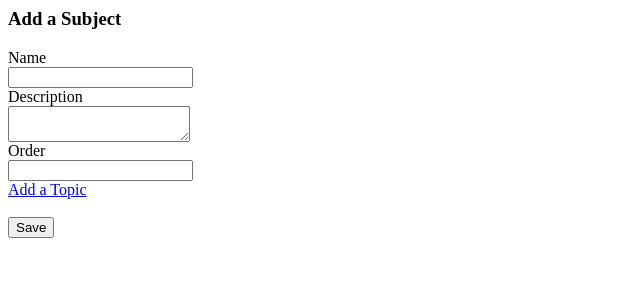
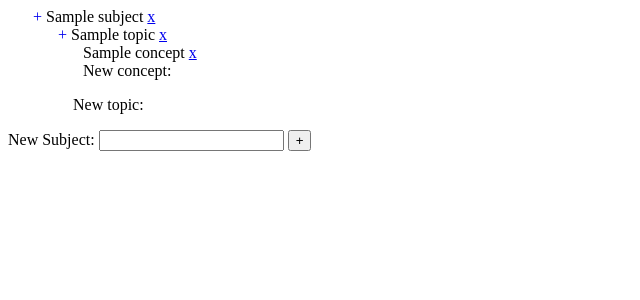
Before and after one commit to technomicssolutions/test-tag_app, a Django app: template django_mysite/problems/templates/add_subject.html in a window 1280 px wide. Shown: the top 300 px of the page, without its empty margins (0-640 px from the left). Run offline with Django 3.2, Linux system fonts and the light colour scheme; the template is opened without the code that fills it: values that come from a table or form of the project are taken from there, others are empty; tables that the repository leaves empty hold one stand-in row (values such as "Sample post"); parts of the project's set-up code (start-up, migrations or seed data) failed here and were passed over.

Commit message:
Added expandable view

```diff
--- a/django_mysite/mysite/urls.py
+++ b/django_mysite/mysite/urls.py
@@ -9,7 +9,10 @@
 	url(r'^$',views.HomeView.as_view(), name="home"),
     url(r'^problems/', include('problems.urls', namespace="problems")),
     url(r'^admin/', include(admin.site.urls)),
-    url(r'^add/',views.admin_view, name="add"),
-    url(r'^add_subject/',views.AddSubjectView.as_view(), name = "add_subject"),
-    # url(r'^add_topic/',views.AddTopic.as_view(), name="add_topic"),
+    url(r'^tree_view/',views.AddSubjectView.as_view(), name = "tree_view"),
+    url(r'^add_topic/',views.AddTopicView.as_view(), name = "add_topic"),
+    url(r'^add_concept/',views.AddConceptView.as_view(), name = "add_concept"),
+    url(r'^delete_tag/(?P<tag_id>\d+)',views.DeleteTagView.as_view(), name="delete_tag"),
+    url(r'^delete_topic/(?P<topic_id>\d+)',views.DeleteTopicView.as_view(), name="delete_topic"),
+    url(r'^delete_concept/(?P<concept_id>\d+)',views.DeleteConceptView.as_view(), name="delete_concept"),
 )
--- a/django_mysite/problems/models.py
+++ b/django_mysite/problems/models.py
@@ -4,8 +4,6 @@
 
 class Subject(models.Model):
     name = models.CharField('Name of the Subject', max_length = 200)
-    description = models.TextField('Description', max_length = 500)
-    order = models.IntegerField('Order', max_length = 10, default = '1')
 
     def __unicode__(self):
         return self.name
@@ -17,7 +15,7 @@
 class Topic(models.Model):
     subject = models.ForeignKey(Subject)
     name = models.CharField('Name of the Topic', max_length = 200)
-    description = models.TextField('Description', max_length = 500)
+
 
     def __unicode__(self):
         return self.name
@@ -29,7 +27,6 @@
 class Concept(models.Model):
     topic = models.ForeignKey(Topic)
     name = models.CharField('Name of the Concept', max_length = 200)
-    description = models.TextField('Description', max_length = 500)
 
     def __unicode__(self):
         return self.name
@@ -40,24 +37,24 @@
 
 
 class Problem(models.Model):
-        concept = models.ForeignKey(Concept, null = True, blank = True)
-        question = models.CharField(max_length=200)
-        create_date = models.DateTimeField('date created')
+    concept = models.ForeignKey(Concept, null = True, blank = True)
+    question = models.CharField(max_length=200)
+    create_date = models.DateTimeField('date created')
 
-        def was_created_recently(self):
-            now = timezone.now()
-            return now - datetime.timedelta(days=1) <= self.create_date < now
+    def was_created_recently(self):
+        now = timezone.now()
+        return now - datetime.timedelta(days=1) <= self.create_date < now
         was_created_recently.admin_order_field = 'create_date'
         was_created_recently.boolean = True
         was_created_recently.short_description = 'Created recently?'
 
-        def __unicode__(self):
-                return self.question
+    def __unicode__(self):
+        return self.question
 
 class Choice(models.Model):
-        problem = models.ForeignKey(Problem)
-        choice_text = models.CharField(max_length=200)
-        votes = models.IntegerField(default=0)
+    problem = models.ForeignKey(Problem)
+    choice_text = models.CharField(max_length=200)
+    votes = models.IntegerField(default=0)
 
-        def __unicode__(self):
-                return self.choice_text
+    def __unicode__(self):
+        return self.choice_text
--- a/django_mysite/problems/templates/add_subject.html
+++ b/django_mysite/problems/templates/add_subject.html
@@ -1,71 +1,53 @@
 <html>
-    <h3>Add a Subject </h3>
     <head>
         <script type="text/javascript" src="/static/js/mootools-core-1.4.2-full-compat-yc.js"></script>
         <script type="text/javascript" src="/static/js/mootools-more-1.4.0.1.js"></script>
-        <script type="text/javascript">
-            window.addEvent('domready', function(){
-                $$('.add_topic').hide();
-                $$('.add_concept').hide();
-                $$('.add_new_concept').hide();
-                $$('.add_new_topic').addEvent('click', function(e){
-                    e.stop();
-                    $$('.add_topic').show();
-                    $$('.add_new_concept').show();
-                });
-                $$('.add_new_concept').addEvent('click', function(e){
-                    e.stop();
-                    $$('.add_concept').show();
-                });
-                $$('.save_subject').addEvent('click', function(e){
-
-                    var subject = $$('.subject_form').toQueryString();
-                    var url = 'add_subject/';
-                    var ajaxRequest = new Request({
-                        url: url,
-                        method: 'post',
-                        data: subject,
-                        onSuccess: function(){
-                            console.log('You have successfully sent the Message');
-                        },
-                        onFailure: function(){
-                            console.log('failure');
-                            console.log(this.getHeader('Status'));
-                        },
-                        onException: function(headerName, value) {
-                            console.log('exception');
-                            console.log(headerName+': '+value);
-                        }
-                    });
-                    ajaxRequest.send();
-                    // console.log('e==='+e)
-                });
-            });
-        </script>
+        <script type="text/javascript" src="/static/js/common.js"></script>
+        <link rel="stylesheet" type="text/css" href="/static/style.css">
     </head>
     <body>
-        <form method="post" class="subject_form">{% csrf_token %}
-            <label for="name">Name</label><br>
-            <input type="text" name="name"><br>
-            <label for="desc">Description</label><br>
-            <textarea name="desc"></textarea> <br>
-            <label for="order">Order</label><br>
-            <input type="text" name="order"><br>
-            <a href="#" class="add_new_topic">Add a Topic</a><br>
-            <div class="add_topic">
-                <label for="topic_name">Name</label><br>
-                <input type="text" name="topic_name"><br>
-                <label for="topic_desc">Description</label><br>
-                <textarea name="topic_desc"></textarea> <br>
-            </div>
-            <a href="#" class="add_new_concept">Add a Concept</a><br>
-            <div class="add_concept">
-                <label for="concept_name">Name</label><br>
-                <input type="text" name="concept_name"><br>
-                <label for="concept_desc">Description</label><br>
-                <textarea name="concept_desc"></textarea> <br>
-            </div>
-            <input type="submit" value="Save" class="save_subject">
+
+        {% if subjects %}
+            <ul class="subject">
+                    {% for subj in subjects %}
+                        <li ><a href="#" style="text-decoration: none;" class="subjects_li shrink"> + </a> {{ subj.name }} <a href="{% url 'delete_tag' tag_id=subj.id %}"> x </a>
+                            <ul class="submenu">
+                                {% for topic in subj.topic_set.all %}
+                                    <li class="submenu_li"><a href="#" style="text-decoration: none;" class="subjects_li shrink"> + </a>{{ topic.name}} <a href="{% url 'delete_topic' topic_id=topic.id %}"> x </a>
+                                        <ul class="submenu">
+                                            {% for concept in topic.concept_set.all %}
+                                                <li class="submenu_li"> {{ concept.name}} <a href="{% url 'delete_concept' concept_id=concept.id %}"> x </a>
+                                            {% endfor %}
+                                            <form name="concept_form" action="{% url 'add_concept' %}" method="post">
+                                                {% csrf_token %}
+                                                New concept: <input type="text" name="concept" />
+                                                <input type="hidden" name="topic" value='{{topic.id}}' />
+                                                <input type="submit" name="submit" value='+' />
+                                            </form>
+                                        </ul>
+                                    </li>
+                                {% endfor %}
+                                <form name="topic_form" action="{% url 'add_topic' %}" method="post">
+                                    {% csrf_token %}
+                                    New topic: <input type="text" name="topic" />
+                                    <input type="hidden" name="subject" value="{{subj.id}}"/>
+                                    <input type="submit" name="submit" value='+' />
+                                </form>
+                            </ul>
+
+
+                        </li>
+
+                    {% endfor %}
+
+                </ul>
+        {% endif %}
+
+        <form name="subject_form" action="{% url 'tree_view' %}" method="post">
+            {% csrf_token %}
+            New Subject: <input type="text" name="subject" />
+            <input type="submit" name="submit" value='+' />
         </form>
+
     </body>
 </html>
```
Also changed, not shown: django_mysite/problems/admin.py (+4 -20 lines), django_mysite/problems/templates/admin_view.html (deleted, +0 -28 lines), django_mysite/problems/templates/home.html (+7 -9 lines), django_mysite/problems/views.py (+51 -42 lines), django_mysite/mysite/database.db.
